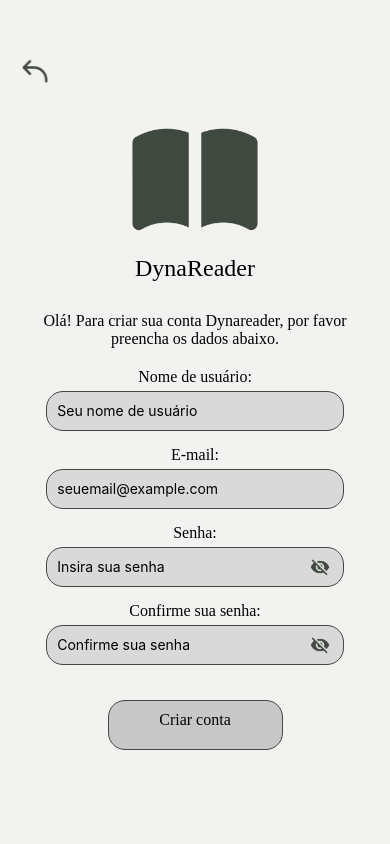
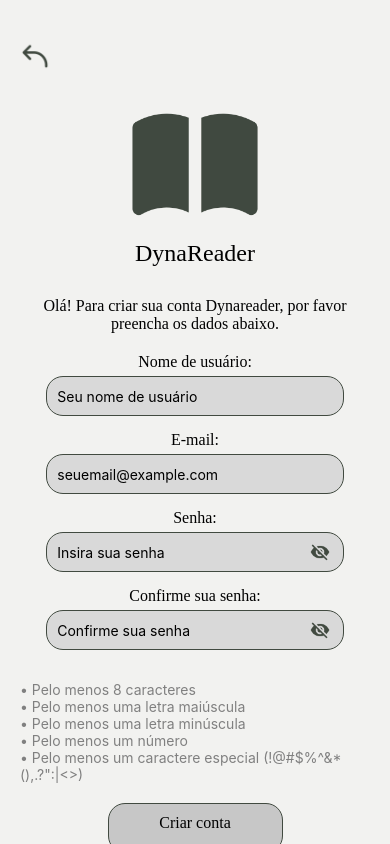
Before and after one commit to Danillitos/DynaReader, a React Native app in the folder dyna-reader_client/: screen /SignUpScreen in a window 390 px wide. Built offline with nearby package versions, Linux system fonts and the light colour scheme.

Commit message:
Fix: Tela de sign up com scroller agora funcional

```diff
--- a/dyna-reader_client/src/screens/SignUpScreen.tsx
+++ b/dyna-reader_client/src/screens/SignUpScreen.tsx
@@ -17,6 +17,14 @@ export default function SignUpScreen() {
     const [email, setEmail] = useState('')
     const [password, setPassword] = useState('')
     const [confirmPassword, setConfirmPassword] = useState('')
+
+    const passwordCriteria = {
+        length: password.length >= 8,
+        uppercase: /[A-Z]/.test(password),
+        lowercase: /[a-z]/.test(password),
+        number: /\d/.test(password),
+        special: /[!@#$%^&*(),.?":{}|<>]/.test(password),
+    }
 
     const [isKeyboardVisible, setKeyboardVisible] = useState(false)
 
@@ -96,7 +104,7 @@ export default function SignUpScreen() {
                         { justifyContent: isKeyboardVisible ? 'flex-start' : 'center' }
                     ]}
                     keyboardShouldPersistTaps='handled'
-                    showsVerticalScrollIndicator={false}
+                    showsVerticalScrollIndicator={true}
                 >
                     <View style={[
                         styles.container,
@@ -104,7 +112,7 @@ export default function SignUpScreen() {
                     ]}>
 
 
-                    <TouchableOpacity style={styles.iconButton} onPress={() => navigation.goBack()}>
+                    <TouchableOpacity style={[styles.iconButton, {marginTop: 20}]} onPress={() => navigation.goBack()}>
                         <Image
                             source={require("../assets/arrow-back.png")}
                             style={{ width: 30, height: 30, tintColor: "#414A40" }}
@@ -203,6 +211,24 @@ export default function SignUpScreen() {
                         />
                     </TouchableOpacity>
 
+                    <View style={{ marginTop: 16}}>
+                        <Text style={{ color: passwordCriteria.length ? 'green' : 'gray' }}>
+                            • Pelo menos 8 caracteres
+                        </Text>
+                        <Text style={{ color: passwordCriteria.uppercase ? 'green' : 'gray' }}>
+                            • Pelo menos uma letra maiúscula
+                        </Text>
+                        <Text style={{ color: passwordCriteria.lowercase ? 'green' : 'gray'}}>
+                            • Pelo menos uma letra minúscula
+                        </Text>
+                        <Text style={{ color: passwordCriteria.number ? 'green' : 'gray'}}>
+                            • Pelo menos um número
+                        </Text>
+                        <Text style={{ color: passwordCriteria.special ? 'green' : 'gray'}}>
+                            • Pelo menos um caractere especial (!@#$%^&*(),.?":{}|&lt;&gt;)
+                        </Text>
+                    </View>
+
                     <TouchableOpacity style={styles.button} onPress={handleSignUp}>
                         <Text style={styles.buttonText}>Criar conta</Text>
                     </TouchableOpacity>
@@ -223,7 +249,6 @@ const styles = StyleSheet.create({
     },
     container: {
         flex: 1,
-        minHeight: '100%',
         padding: 20,
         backgroundColor: '#F2F2F0',
     },
@@ -313,4 +338,9 @@ const styles = StyleSheet.create({
         flexGrow: 1,
         paddingBottom: 40,
     },
+    line: {
+        flex: 1,
+        height: .01,
+        backgroundColor: '#414A40',
+    },
 })
```
Also changed, not shown: 1 other file (tests, documents, lock files or other folders).
